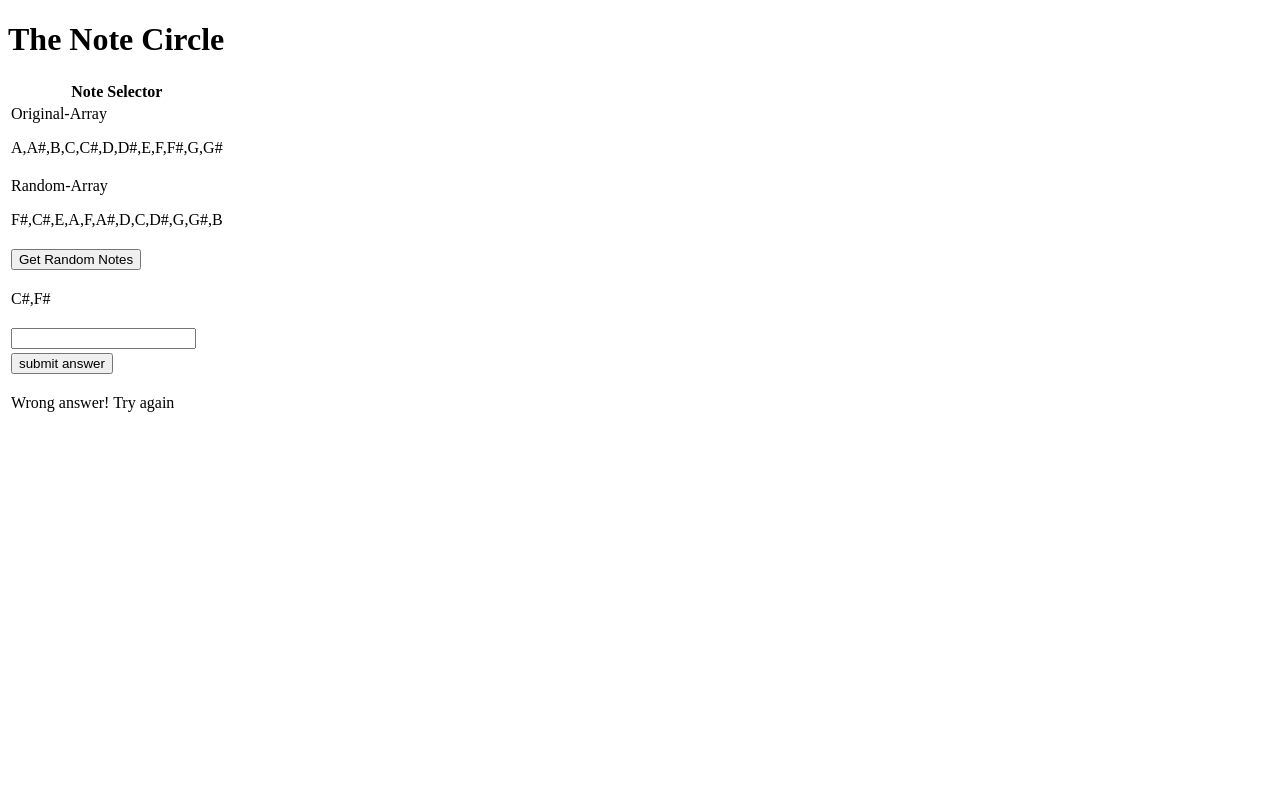
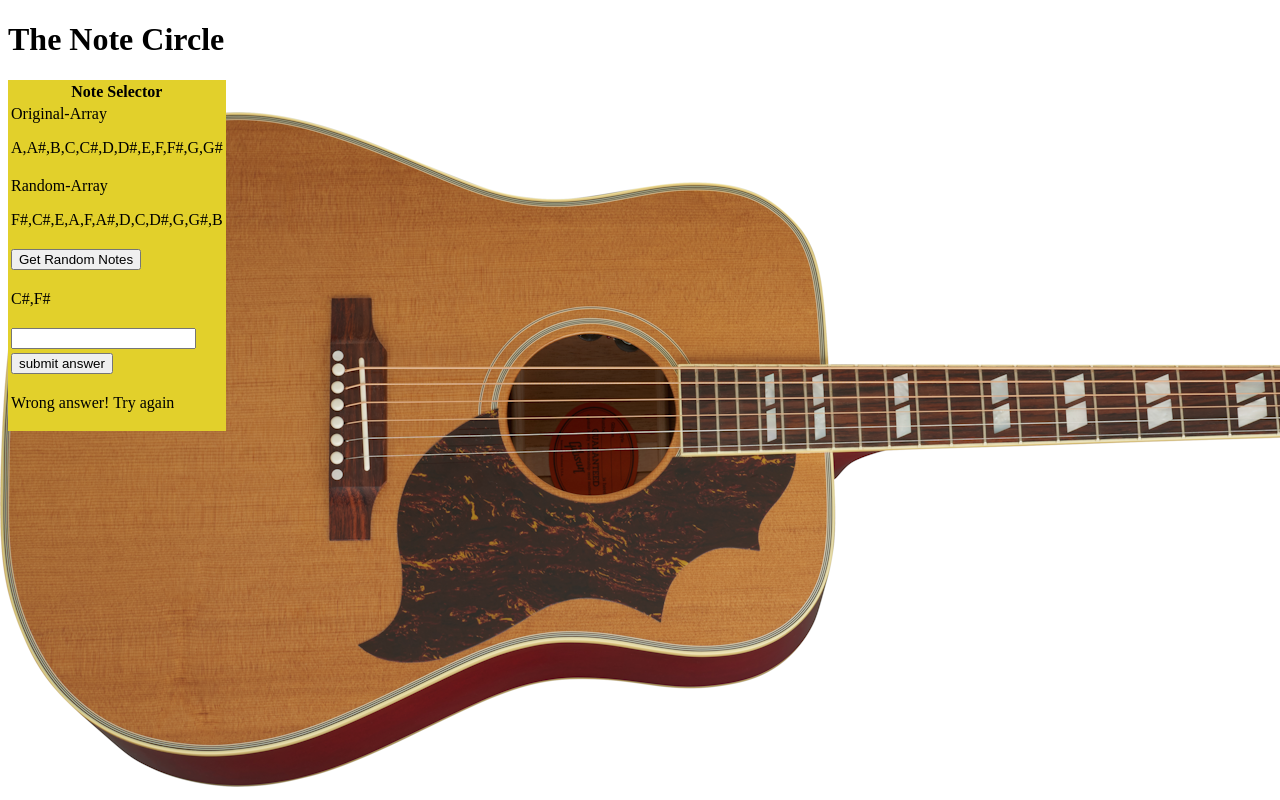
Before and after one commit to Oba-Keng/Semitone-JamBuddy, a website: page index.html in a window 1280 px wide. Drawn offline with Linux system fonts and the light colour scheme.

Commit message:
2nd commit

```diff
--- a/index.html
+++ b/index.html
@@ -3,9 +3,9 @@
     <head>
         <title>Note_Circle</title>
         <meta name="viewport" content="width=device-width, initial-scale=1.0" >
+        <link rel="stylesheet" href="notecircle.css">
     </head>
-    <body>
-        <h1>The Note Circle</h1>
+    <h1>The Note Circle</h1>
         <table id="table">
                 <tr>
                     <th>Note Selector</th>
--- a/notecircle.css
+++ b/notecircle.css
@@ -1,3 +1,7 @@
+table {
+   background-color: rgb(226, 208, 43);
+}
+
 body {
-    color: blueviolet;
+    background-image: url("guitar6.png");
 }
```
Also changed, not shown: guitar6.png (added).
